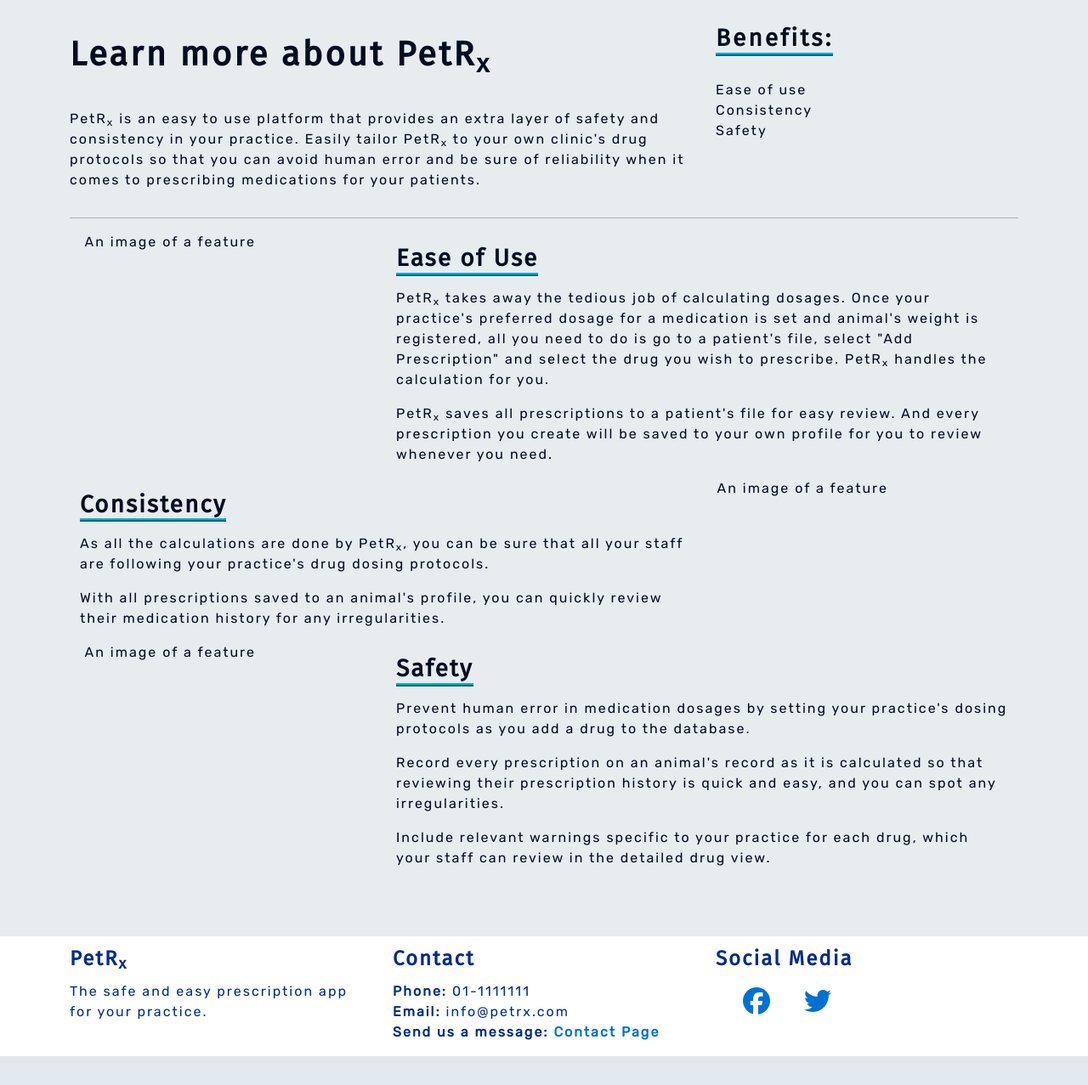
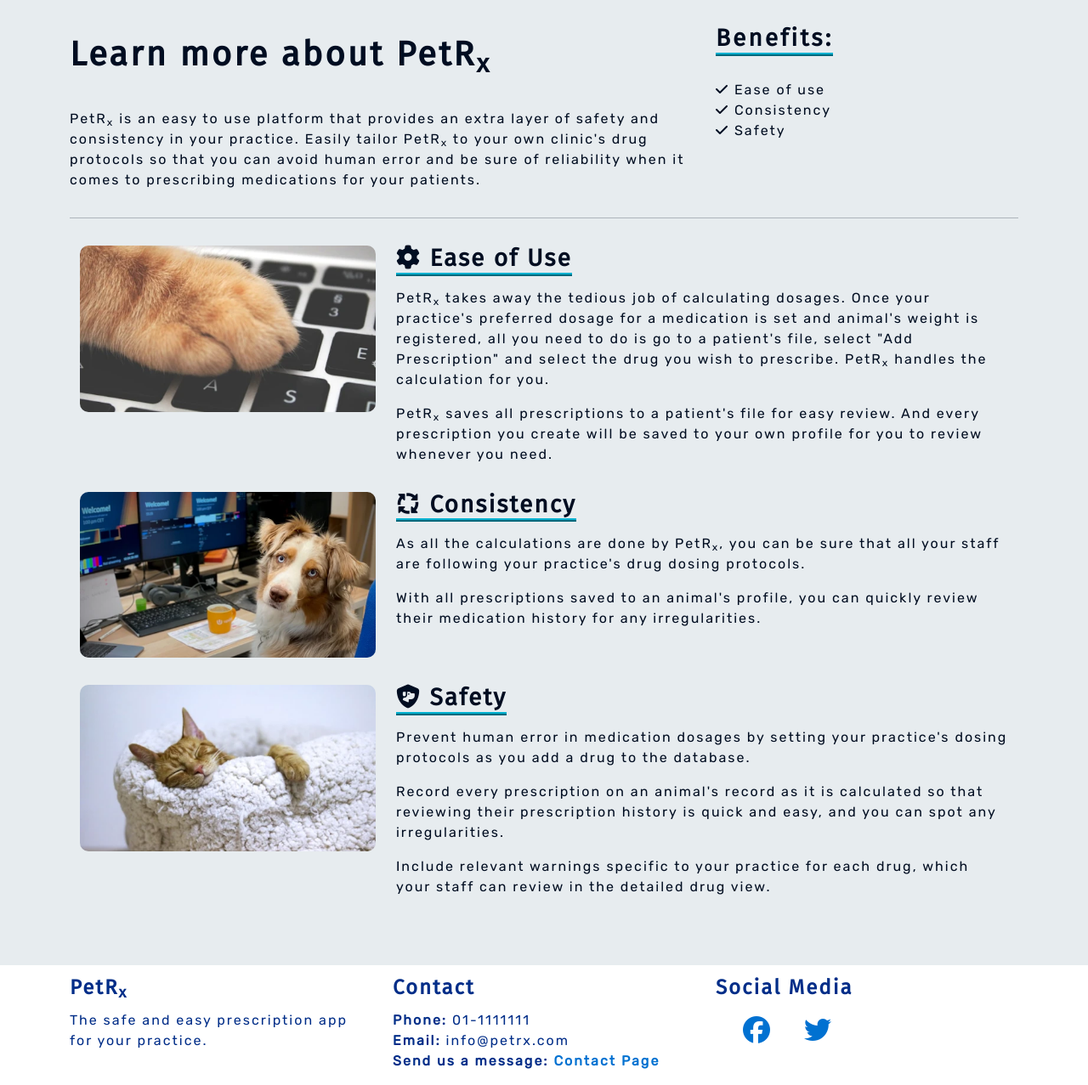
Before and after one commit to SJECollins/ci-pp4-pet-rx, a Django app: template templates/about.html in a window 1280 px wide. Shown: the part 120-1397 px from the top of the page at 85% size. Before the commit the page ends 1363 px from the top, so only its background shows below. Run offline with Django 3.2, Linux system fonts and the light colour scheme; the template is opened without the code that fills it, so the values that code supplies are empty; some libraries are stand-ins or nearby versions.

Commit message:
Add images to index and about

```diff
--- a/templates/about.html
+++ b/templates/about.html
@@ -1,6 +1,7 @@
 {% extends 'base.html' %}
+{% block content %}
+{% load static %}
 
-{% block content %}
 <!--About introduction-->
 <section class="containter-md">
     <div class="row">
@@ -18,13 +19,13 @@
             <h3 class="headings subheadings">Benefits:</h3>
             <ul>
                 <li>
-                    Ease of use
+                    <i class="fa fa-check"></i> Ease of use
                 </li>
                 <li>
-                    Consistency
+                    <i class="fa fa-check"></i> Consistency
                 </li>
                 <li>
-                    Safety
+                    <i class="fa fa-check"></i> Safety
                 </li>
             </ul>
         </div>
@@ -35,11 +36,10 @@
 <section class="container-md">
     <div class="row">
         <div class="col-sm-4">
-            <img src="#" alt="">
-            An image of a feature
+            <img class="pics" src="{% static 'images/cat-paw.webp' %}" alt="">
         </div>
         <div class="col-sm-8">
-            <h3 class="subheadings">Ease of Use</h3>
+            <h3 class="subheadings"><i class="fa fa-gear"></i> Ease of Use</h3>
             <p>PetR<sub>x</sub> takes away the tedious job of calculating dosages. Once your practice's preferred dosage
                 for a medication is set and animal's weight is registered, all you need to do is go to a patient's file,
                 select "Add Prescription" and select the drug you wish to prescribe. PetR<sub>x</sub> handles the
@@ -49,25 +49,23 @@
         </div>
     </div>
     <div class="row">
-        <div class="col-sm-8">
-            <h3 class="subheadings">Consistency</h3>
+        <div class="col-sm-8 order-2">
+            <h3 class="subheadings"><i class="fa fa-arrows-spin"></i> Consistency</h3>
             <p>As all the calculations are done by PetR<sub>x</sub>, you can be sure that all your staff are following
                 your practice's drug dosing protocols.</p>
             <p>With all prescriptions saved to an animal's profile, you can quickly review their medication history for
                 any irregularities.</p>
         </div>
-        <div class="col-sm-4">
-            <img src="#" alt="">
-            An image of a feature
+        <div class="col-sm-4 order-1">
+            <img class="pics" src="{% static 'images/collie-desktop.webp' %}" alt="">
         </div>
     </div>
     <div class="row">
         <div class="col-sm-4">
-            <img src="#" alt="">
-            An image of a feature
+            <img class="pics" src="{% static 'images/safe-cat.webp' %}" alt="">
         </div>
         <div class="col-sm-8">
-            <h3 class="subheadings">Safety</h3>
+            <h3 class="subheadings"><i class="fa fa-shield-dog"></i> Safety</h3>
             <p>Prevent human error in medication dosages by setting your practice's dosing protocols as you add a drug
                 to the database.</p>
             <p>Record every prescription on an animal's record as it is calculated so that reviewing their prescription
```
Also changed, not shown: templates/index.html (+9 -8 lines), db.sqlite3, static/images/cat-desktop.webp (added), static/images/cat-paw.webp (added), static/images/collie-desktop.webp (added), static/images/pom-tablet.webp (added), static/images/safe-cat.webp (added).
